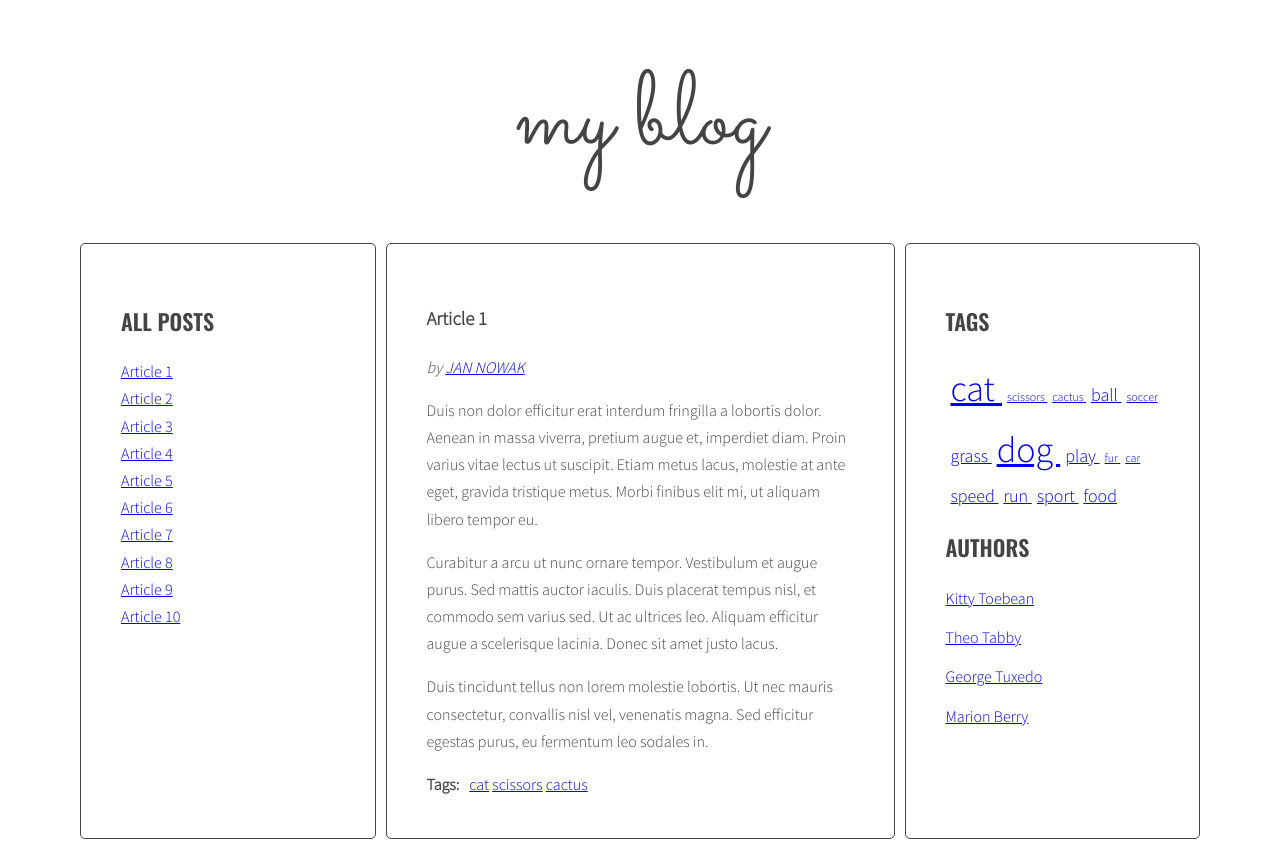
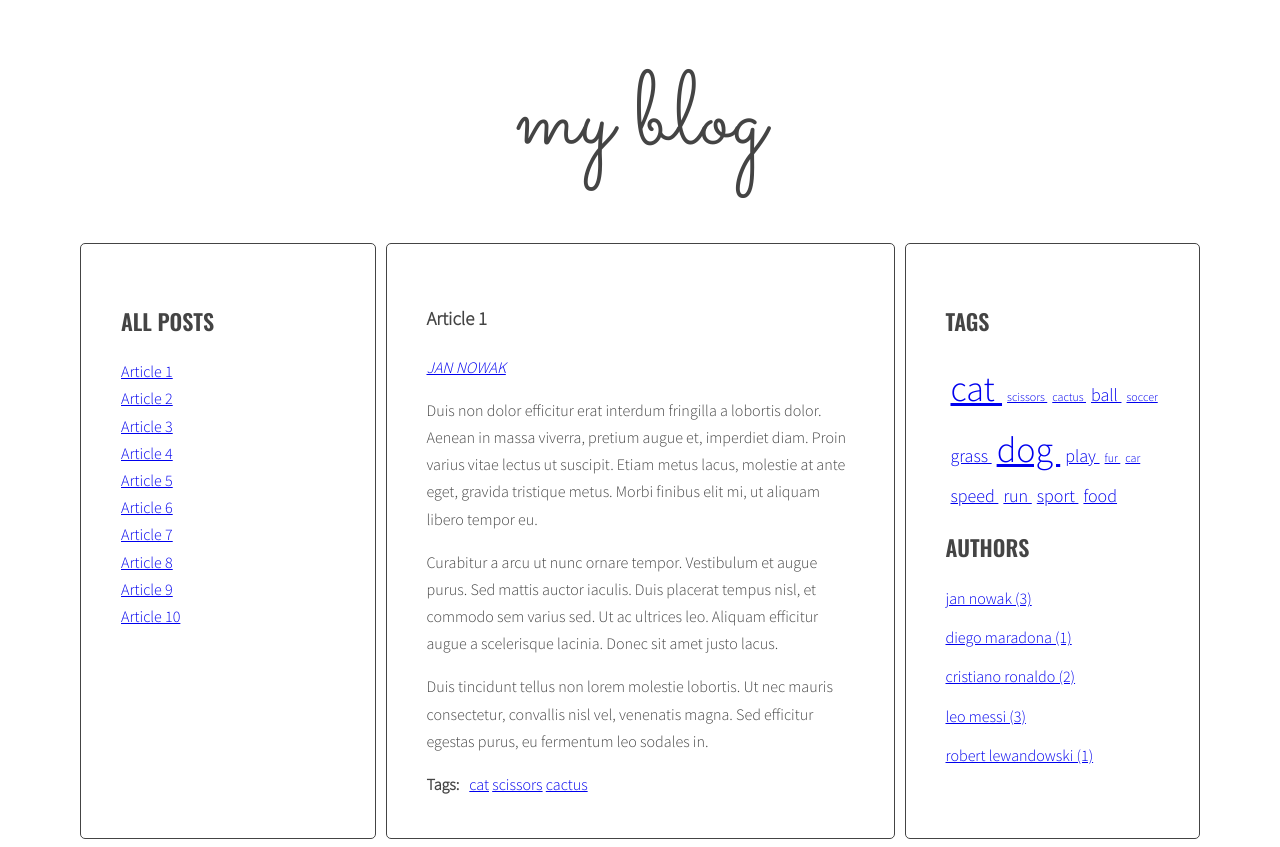
Before and after one commit to rzeznicky/javascript-blog, a website: page index.html in a window 1280 px wide. Drawn offline with nearby package versions, Linux system fonts and the light colour scheme.

Commit message:
Adjust generateAuthors for displaying list of authors in right sidebar

```diff
--- a/index.html
+++ b/index.html
@@ -163,27 +163,7 @@
               <h2 class="section-title">Tags</h2>
               <ul class="list tags"></ul>
               <h2 class="section-title">Authors</h2>
-              <ul class="list authors">
-                <li>
-                  <a href="#">
-                    <span class="author-name">Kitty Toebean</span>
-                  </a>
-                </li>
-                <li>
-                  <a href="#">
-                    <span class="author-name">Theo Tabby</span>
-                  </a>
-                </li>
-                <li>
-                  <a href="#">
-                    <span class="author-name">George Tuxedo</span>
-                  </a>
-                </li>
-                <li>
-                  <a href="#">
-                    <span class="author-name">Marion Berry</span>
-                  </a>
-                </li>
+              <ul class="list authors"></ul>
               </ul>
             </aside>
           </main>
--- a/js/script.js
+++ b/js/script.js
@@ -34,6 +34,7 @@ const optArticleAuthorSelector = '.post-author';
 const optTagsListSelector = '.list.tags';
 const optCloudClassCount = 5;
 const optCloudClassPrefix = 'tag-size-';
+const optAuthorsListSelector = '.list.authors';
 
 function generateTitleLinks(customSelector = ''){
   /* [DONE] remove contents of titleList */
@@ -135,7 +136,7 @@ function generateTags(){
   const tagList = document.querySelector(optTagsListSelector);
   /*  Add tagsParams variable */
   const tagsParams = calculateTagsParams(allTags);
-  console.log('tagsParams: ', tagsParams);
+  // console.log('tagsParams: ', tagsParams);
   /* [DONE] create variable for all links HTML code */
   let allTagsHTML = '';
   /* [DONE] START LOOP: for each tag in allTags */
@@ -199,6 +200,8 @@ function addClickListenersToTags(){
 addClickListenersToTags();
 
 function generateAuthors(){
+  /* [NEW] create a new variable allAuthors with an empty object */
+  let allAuthors = {};
   /* [DONE] find all articles */
   const articles = document.querySelectorAll(optArticleSelector);
   /* [DONE] START LOOP: for every article: */
@@ -210,13 +213,34 @@ function generateAuthors(){
     /* [DONE] get author from data-author attribute */
     const articleAuthor = article.getAttribute('data-author');
     /* [DONE] generate HTML of the link */
-    const linkHTML =`by <a href="#author-${articleAuthor}">${articleAuthor.toUpperCase()}</a>`;
+    const linkHTML =`<li><a href="#author-${articleAuthor}">${articleAuthor.toUpperCase()}</a></li>`;
     /* [DONE] add generated code to html variable */
     html = html + linkHTML;
+    /* [NEW] check if this link is NOT already in allAuthors */
+    if(!allAuthors.hasOwnProperty(articleAuthor)){
+      /* [NEW] add generated code to allAuthors object */
+      allAuthors[articleAuthor]=1;
+    }
+    /* [NEW] increment number of allAuthors */
+    else {
+      allAuthors[articleAuthor]++;
+    }
     /* [DONE] insert HTML of all the links into the author wrapper */
     authorWrapper.innerHTML = html;
   /* [DONE] END LOOP: for every article: */
   }
+  /* [NEW] find list of authors in right column */
+  const authorsList = document.querySelector(optAuthorsListSelector);
+  /* [NEW] create variable for all links HTML code */
+  let allAuthorsHTML = '';
+  /* [NEW] START LOOP: for each author in allAuthors */
+  for(let author in allAuthors){
+    /* [DONE] generate code of a link and add it to allAuthorsHTML */
+    allAuthorsHTML += '<li><a href="#author-' + author + '">' + author + ' (' + allAuthors[author] + ')</a></li>';
+  /* [NEW] END LOOP: for each tag in allTags */
+  }
+  /* [NEW] add html from allTagsHTML to tagList */
+  authorsList.innerHTML = allAuthorsHTML;
 }
 generateAuthors();
 
--- a/sass/style.scss
+++ b/sass/style.scss
@@ -114,6 +114,7 @@ body {
 
 .post-author {
   font-style: italic;
+  list-style: none;
 }
 
 .post-tags {
```
Also changed, not shown: css/style.css, 1 other file.
